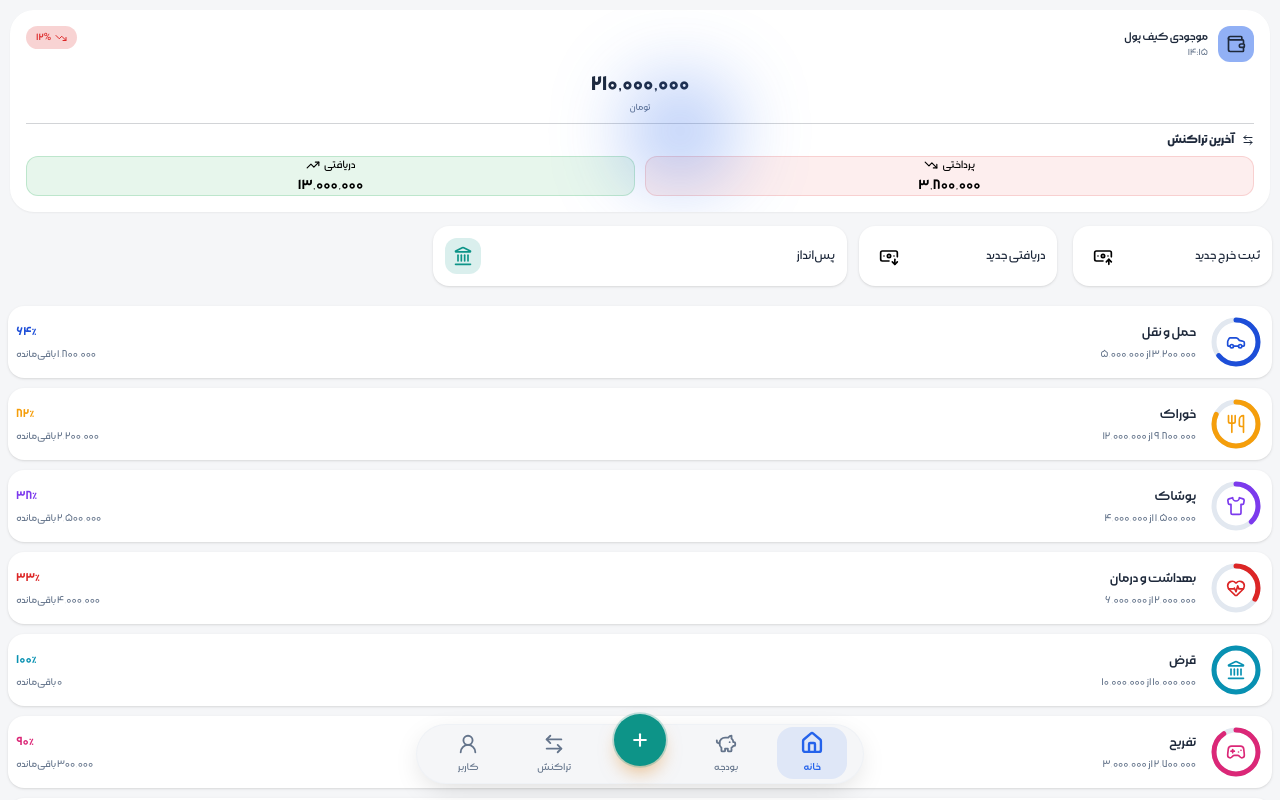
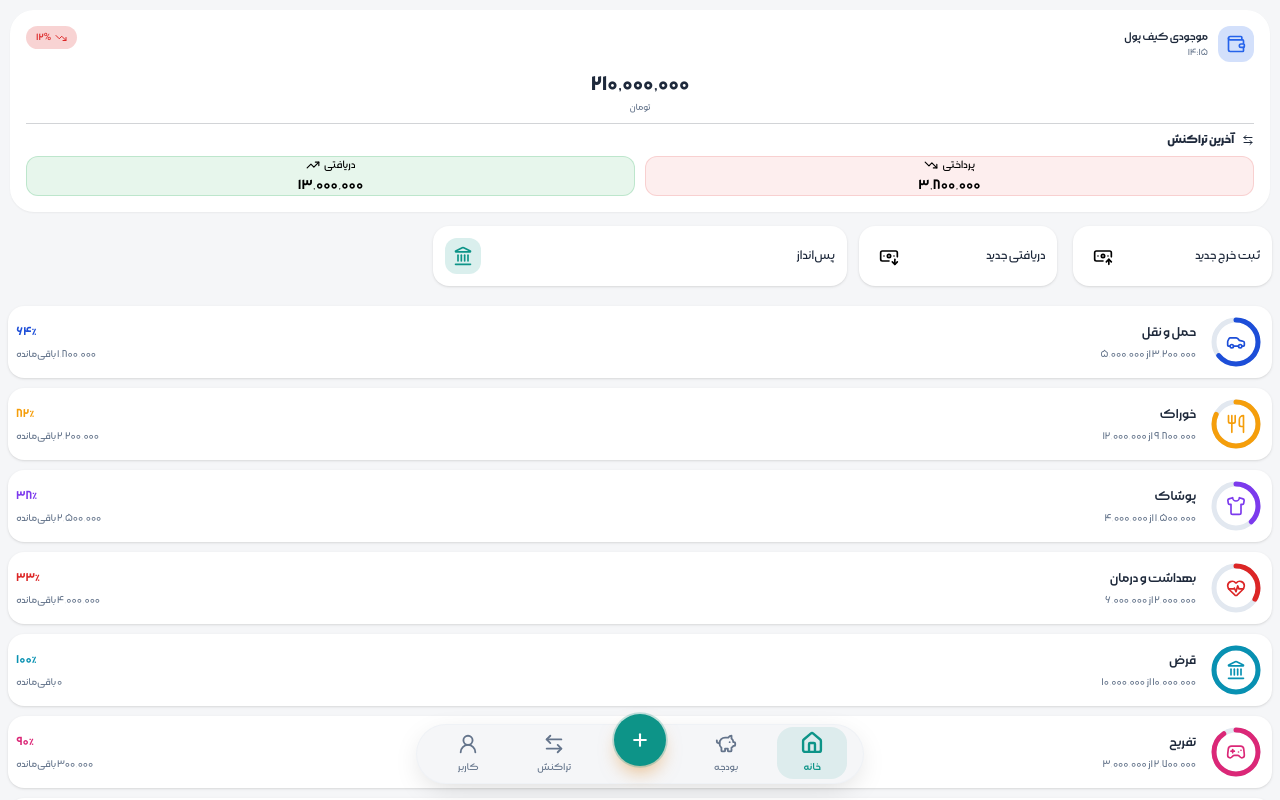
Before and after one commit to mhmjalali/cashflow, a Next.js app in the folder apps/web/: page /dashboard in a window 1280 px wide. Shown: the top 800 px of the page. Built offline with nearby package versions, Linux system fonts and the light colour scheme.

Commit message:
finish front for now

```diff
--- a/apps/web/src/components/main/BottomNavigation.tsx
+++ b/apps/web/src/components/main/BottomNavigation.tsx
@@ -39,7 +39,7 @@ function NavLink({ item, isActive }: { item: NavItem; isActive: boolean }) {
       {isActive && (
         <motion.span
           layoutId="nav-active-pill"
-          className="absolute inset-x-2 top-0.5 h-[90%] rounded-2xl bg-primary/10"
+          className="absolute inset-x-2 top-0.5 h-[90%] rounded-2xl bg-secondary/10"
           transition={{ type: "spring", stiffness: 380, damping: 30 }}
         />
       )}
@@ -50,14 +50,14 @@ function NavLink({ item, isActive }: { item: NavItem; isActive: boolean }) {
       >
         <Icon
           className={`h-5.5 w-5.5 transition-colors duration-200 ${
-            isActive ? "text-primary" : "text-text-muted"
+            isActive ? "text-secondary" : "text-text-muted"
           }`}
           strokeWidth={isActive ? 2.4 : 2}
         />
       </motion.span>
       <span
         className={`relative z-10 text-[11px] transition-colors duration-200 ${
-          isActive ? "font-medium text-primary" : "text-text-muted"
+          isActive ? "font-medium text-secondary" : "text-text-muted"
         }`}
       >
         {item.label}
--- a/apps/web/src/features/Home/finantial-snap-shot/save-box.tsx
+++ b/apps/web/src/features/Home/finantial-snap-shot/save-box.tsx
@@ -12,18 +12,12 @@ const fakeData = {
   const ease = [0.22, 1, 0.36, 1] as const;
 
   const SaveBox = () => {
-  // const progress = Math.min(
-  //   (fakeData.total_balance / fakeData.target) * 100,
-  //   100,
-  // );
-  // const remaining = fakeData.target - fakeData.total_balance;
-
     return (
       <motion.div
         initial={{ opacity: 0, y: 14 }}
         animate={{ opacity: 1, y: 0 }}
         transition={{ duration: 0.45, ease }}
-      className="relative overflow-hidden flex-1 rounded-3xl bg-white p-4 shadow-xs m-0.5"
+        className="relative overflow-hidden flex-1 rounded-3xl bg-foreground p-4 shadow-xs m-0.5"
       >
         <motion.div
           className="pointer-events-none absolute left-[50%] top-[30%] h-25 w-25 rounded-full bg-secondary/40 blur-2xl"
@@ -62,29 +56,6 @@ const SaveBox = () => {
           />
           <p className="mt-0.5 text-[10px] text-text-muted">تومان</p>
         </motion.div>
-
-      {/* <div className="mt-2">
-        <div className="h-1.5 w-full overflow-hidden rounded-full bg-secondary/15">
-          <motion.div
-            className="h-full rounded-full bg-secondary"
-            initial={{ scaleX: 0 }}
-            animate={{ scaleX: progress / 100 }}
-            transition={{ delay: 0.5, duration: 0.8, ease }}
-            style={{ transformOrigin: "right" }}
-          />
-        </div>
-        <div className="mt-1 flex items-center justify-between">
-          <span className="text-[10px] text-text-muted">
-            <CountUp end={progress} duration={1.2} delay={0.5} decimals={0} />٪
-            از هدف
-          </span>
-          <span className="text-[10px] text-text-muted">
-            <CountUp end={remaining} separator="," duration={1.2} delay={0.5} />{" "}
-            تومان تا هدف
-          </span>
-        </div>
-      </div> */}
-
         <motion.div
           initial={{ opacity: 0 }}
           animate={{ opacity: 1 }}
--- a/apps/web/src/features/Home/finantial-snap-shot/wallet-balance.tsx
+++ b/apps/web/src/features/Home/finantial-snap-shot/wallet-balance.tsx
@@ -15,24 +15,13 @@ const fakeData = {
 const ease = [0.22, 1, 0.36, 1] as const;
 
 const WalletBalance = () => {
-  // const usedPercent = Math.min(
-  //   (fakeData.used_budget / fakeData.total_budget) * 100,
-  //   100,
-  // );
-  // const remainingBudget = fakeData.total_budget - fakeData.used_budget;
-
   return (
     <motion.div
       initial={{ opacity: 0, y: 14 }}
       animate={{ opacity: 1, y: 0 }}
       transition={{ duration: 0.45, ease }}
-      className="relative overflow-hidden flex-1 rounded-3xl bg-white p-4 shadow-xs m-0.5"
+      className="relative overflow-hidden flex-1 rounded-3xl bg-foreground p-4 shadow-xs m-0.5"
     >
-      <motion.div
-        className="pointer-events-none absolute left-[50%] top-[30%] h-25 w-25 rounded-full bg-primary/40 blur-2xl"
-        animate={{ x: [0, 20, -10, 0], y: [0, -15, 10, 0] }}
-        transition={{ duration: 8, repeat: Infinity, ease: "easeInOut" }}
-      />
       <motion.div
         initial={{ opacity: 0 }}
         animate={{ opacity: 1 }}
@@ -40,8 +29,8 @@ const WalletBalance = () => {
         className="flex items-start justify-between"
       >
         <div className="flex items-center gap-2.5">
-          <div className="rounded-xl bg-primary/50 p-2">
-            <Wallet className="size-5 text-text" />
+          <div className="rounded-xl bg-primary/20 p-2">
+            <Wallet className="size-5 text-primary" />
           </div>
           <div>
             <p className="font-medium text-text text-xs">موجودی کیف پول</p>
@@ -69,39 +58,6 @@ const WalletBalance = () => {
         />
         <p className="mt-0.5 text-[10px] text-text-muted">تومان</p>
       </motion.div>
-
-      {/* <div className="mt-2">
-        <div className="h-1.5 w-full overflow-hidden rounded-full bg-primary/15">
-          <motion.div
-            className="h-full rounded-full bg-primary"
-            initial={{ scaleX: 0 }}
-            animate={{ scaleX: usedPercent / 100 }}
-            transition={{ delay: 0.5, duration: 0.8, ease }}
-            style={{ transformOrigin: "right" }}
-          />
-        </div>
-        <div className="mt-1 flex items-center justify-between">
-          <span className="text-[10px] text-text-muted">
-            <CountUp
-              end={usedPercent}
-              duration={1.2}
-              delay={0.5}
-              decimals={0}
-            />
-            ٪ از بودجه
-          </span>
-          <span className="text-[10px] text-text-muted">
-            <CountUp
-              end={remainingBudget}
-              separator=","
-              duration={1.2}
-              delay={0.5}
-            />{" "}
-            تومان باقی‌مانده
-          </span>
-        </div>
-      </div> */}
-
       <motion.div
         initial={{ opacity: 0 }}
         animate={{ opacity: 1 }}
```
Lines whose indentation alone changed are shown as unchanged.
